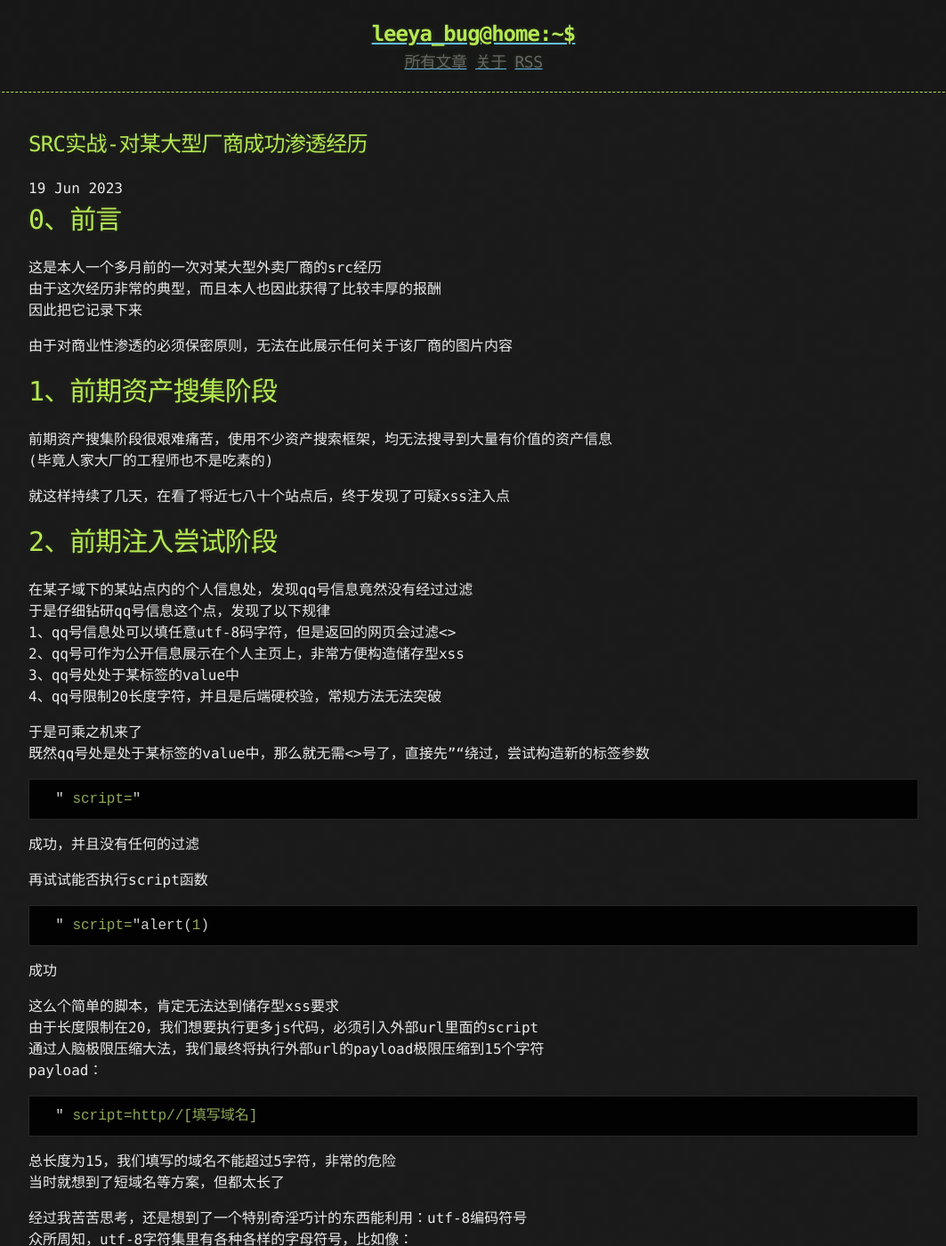
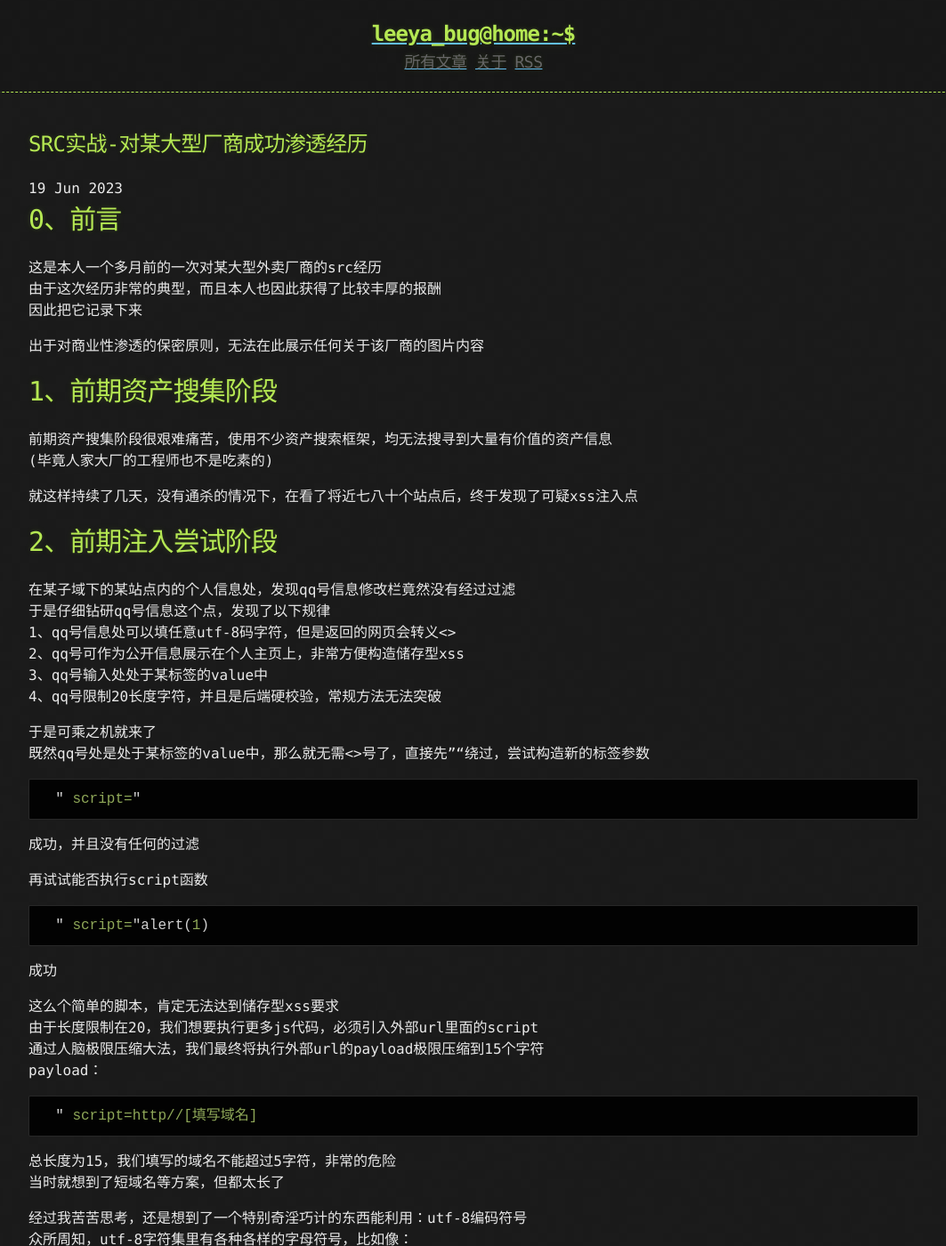
Before and after one commit to Leeyangee/leeyangee.github.io, a Jekyll site: the page built from _posts/2023-06-19-SRC实战-对某大型厂商成功渗透经历.md, in a window 1280 px wide and 1400 px high. Shown: the whole window at 89% size, without its empty margins (108-1171 px from the left). Built offline with Jekyll 4.4.1, drawn with Linux system fonts in a browser that asks for light colours; some of the changed text lies outside the part shown.

Commit message:
Update 2023-06-19-SRC实战-对某大型厂商成功渗透经历.md

````diff
--- a/_posts/2023-06-19-SRC实战-对某大型厂商成功渗透经历.md
+++ b/_posts/2023-06-19-SRC实战-对某大型厂商成功渗透经历.md
@@ -7,24 +7,24 @@ published: true
 由于这次经历非常的典型，而且本人也因此获得了比较丰厚的报酬
 因此把它记录下来
 
-由于对商业性渗透的必须保密原则，无法在此展示任何关于该厂商的图片内容
+出于对商业性渗透的保密原则，无法在此展示任何关于该厂商的图片内容
 
 # [](#header-1)1、前期资产搜集阶段
 前期资产搜集阶段很艰难痛苦，使用不少资产搜索框架，均无法搜寻到大量有价值的资产信息
 (毕竟人家大厂的工程师也不是吃素的)
 
-就这样持续了几天，在看了将近七八十个站点后，终于发现了可疑xss注入点
+就这样持续了几天，没有通杀的情况下，在看了将近七八十个站点后，终于发现了可疑xss注入点
 
 # [](#header-1)2、前期注入尝试阶段
-在某子域下的某站点内的个人信息处，发现qq号信息竟然没有经过过滤
+在某子域下的某站点内的个人信息处，发现qq号信息修改栏竟然没有经过过滤
 于是仔细钻研qq号信息这个点，发现了以下规律
-1、qq号信息处可以填任意utf-8码字符，但是返回的网页会过滤<>
+1、qq号信息处可以填任意utf-8码字符，但是返回的网页会转义<>
 2、qq号可作为公开信息展示在个人主页上，非常方便构造储存型xss
-3、qq号处处于某标签的value中
+3、qq号输入处处于某标签的value中
 4、qq号限制20长度字符，并且是后端硬校验，常规方法无法突破
 
 
-于是可乘之机来了
+于是可乘之机就来了
 既然qq号处是处于某标签的value中，那么就无需<>号了，直接先""绕过，尝试构造新的标签参数
 ```js
   " script="
````
Also changed, not shown: other parts of _posts/2023-06-19-SRC实战-对某大型厂商成功渗透经历.md (+1 -1 lines).
